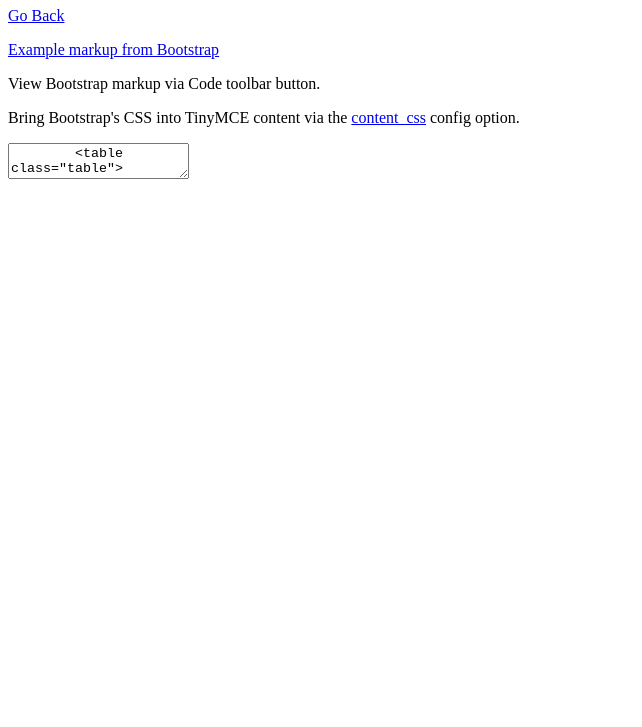
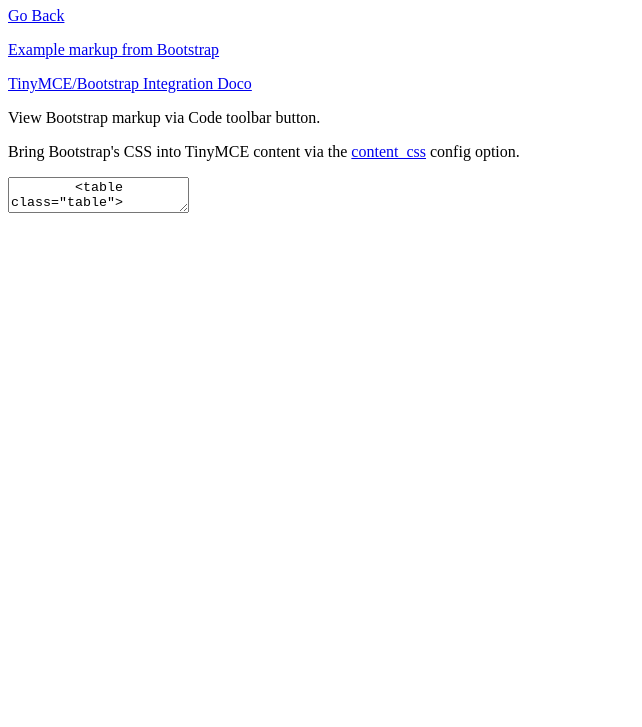
Before and after one commit to lincolndennis/tinyboot, a plain HTML site: page inside/index.html in a window 1280 px wide. Shown: the part 73-800 px from the top of the page, without its empty margins (0-642 px from the left). Drawn offline with Linux system fonts and the light colour scheme; a script that the page names is missing.

Commit message:
update example with doco

```diff
--- a/inside/index.html
+++ b/inside/index.html
@@ -26,6 +26,8 @@
   <h1>Using Bootstrap Markup Inside TinyMCE</h1>
   <p><a href="/">Go Back</a></p>
   <p><a href="https://getbootstrap.com/docs/4.4/content/tables/#table-head-options">Example markup from Bootstrap</a></p>
+  <p><a href="https://www.tiny.cloud/docs/integrations/bootstrap/">TinyMCE/Bootstrap Integration Doco</a></p>
+
   <p>View Bootstrap markup via Code toolbar button.</p>
   <p>Bring Bootstrap's CSS into TinyMCE content via the <a href="https://www.tiny.cloud/docs/configure/content-appearance/#content_css">content_css</a> config option.</p>
 
```
